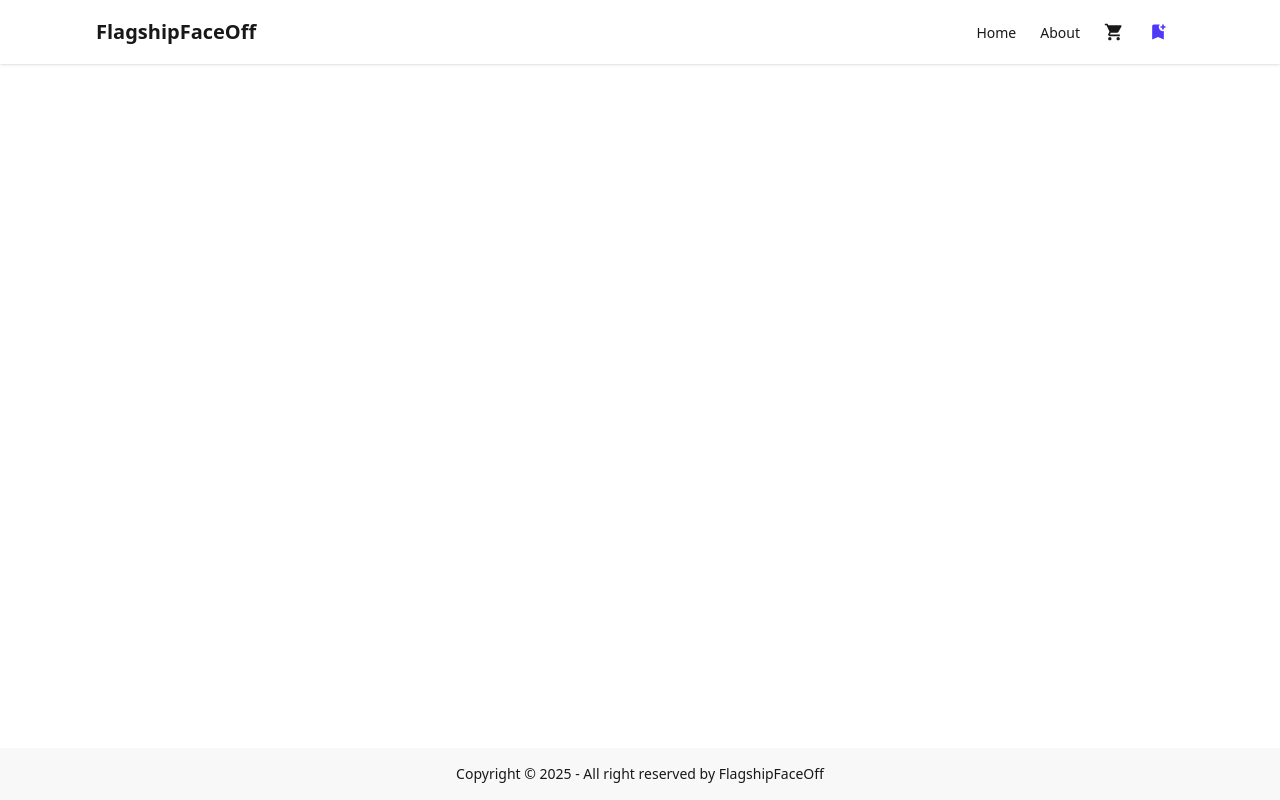
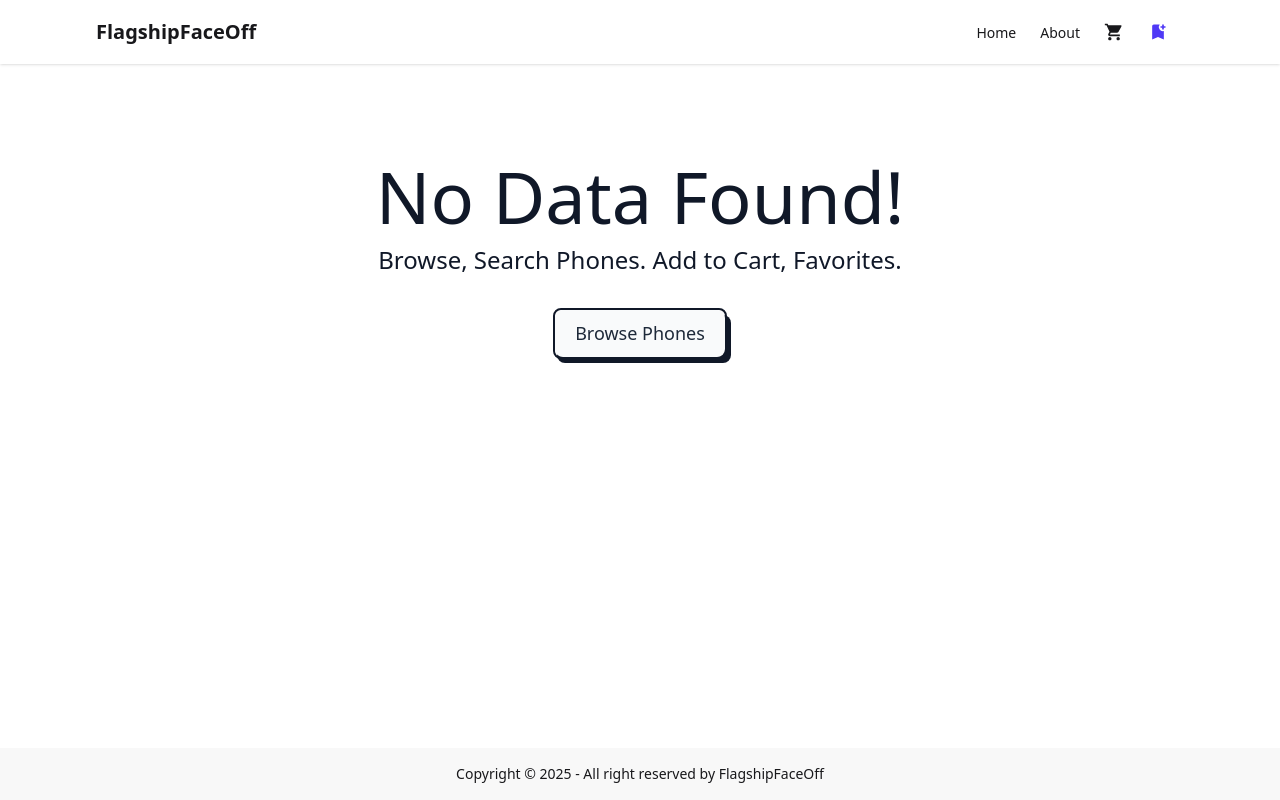
Before and after one commit to fuadhasan05/flagshipFaceOFF, a React (Vite) app: page /favorites in a window 1280 px wide. Built offline with nearby package versions, Linux system fonts and the light colour scheme.

Commit message:
EmptyState added into favorite cart

```diff
--- a/src/pages/Favorites.jsx
+++ b/src/pages/Favorites.jsx
@@ -1,6 +1,7 @@
 import React, { useEffect, useState } from 'react';
 import PhoneCard from '../components/PhoneCard';
 import { getFavorites, removeFavorite } from '../utilities';
+import EmptyState from './ui/EmptyState';
 
 const Favorites = () => {
     const [displayPhones, setDisplayPhones] = useState([])
@@ -13,6 +14,9 @@ const handleRemove = (id) => {
     removeFavorite(id)
     setDisplayPhones(getFavorites())
 }
+
+if (displayPhones.length === 0) return <EmptyState></EmptyState>
+
         return (
         <div className='py-12'>
             <div className='grid grid-cols-1 md:grid-cols-2 lg:grid-cols-3 gap-8 mb-8'>
--- /dev/null
+++ b/src/pages/ui/EmptyState.jsx
@@ -0,0 +1,19 @@
+import React from 'react'
+import Button from './Button'
+import { Link } from 'react-router'
+
+const EmptyState = () => {
+  return (
+    <div className='py-24 text-center'>
+      <h1 className='mb-3 text-7xl font-thin text-gray-900'>No Data Found!</h1>
+      <p className='mb-8 text-xl  text-gray-900 md:text-2xl'>
+        Browse, Search Phones. Add to Cart, Favorites.
+      </p>
+      <Link to='/'>
+        <Button label='Browse Phones' />
+      </Link>
+    </div>
+  )
+}
+
+export default EmptyState
```
